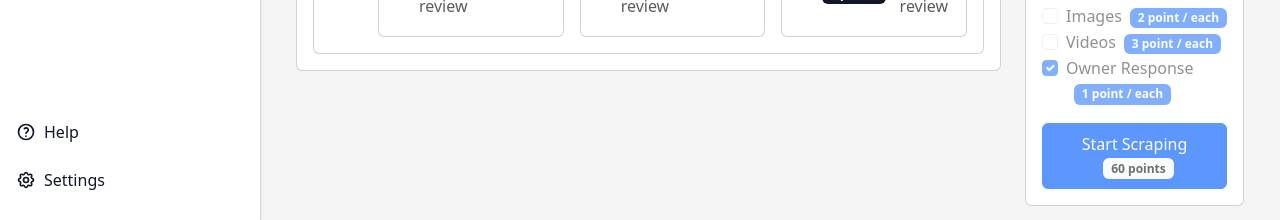
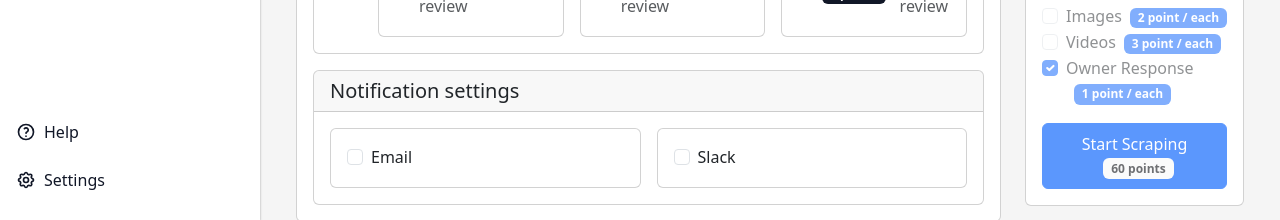
Before and after one commit to shakhrillo/m_main, a React (Vite) app in the folder codecanyon/gmr_scrap/demo/client/: page /scrap in a window 1280 px wide. Shown: the part 580-800 px from the top of the page. Built offline with nearby package versions, Linux system fonts and the light colour scheme; no server answers; sample sign-in values are in the browser's storage.

Commit message:
Add notification settings section with email and Slack options

```diff
--- a/codecanyon/gmr_scrap/demo/client/src/pages/scrap/index.tsx
+++ b/codecanyon/gmr_scrap/demo/client/src/pages/scrap/index.tsx
@@ -279,6 +279,57 @@ const Scrap = () => {
                             </div>
                           </div>
                         </div>
+                        <div className="col-12">
+                          <div className="card">
+                            <h5 className="card-header">
+                              Notification settings
+                            </h5>
+                            <div className="card-body">
+                              <div className="row g-3">
+                                <div className="col-md-6">
+                                  <div className="card">
+                                    <div className="card-body">
+                                      <div className="form-check">
+                                        <input
+                                          className="form-check-input"
+                                          type="checkbox"
+                                          value=""
+                                          id="notificationEmail"
+                                        />
+                                        <label
+                                          className="form-check-label"
+                                          htmlFor="notificationEmail"
+                                        >
+                                          Email
+                                        </label>
+                                      </div>
+                                    </div>
+                                  </div>
+                                </div>
+                                <div className="col-md-6">
+                                  <div className="card">
+                                    <div className="card-body">
+                                      <div className="form-check">
+                                        <input
+                                          className="form-check-input"
+                                          type="checkbox"
+                                          value=""
+                                          id="notificationSlack"
+                                        />
+                                        <label
+                                          className="form-check-label"
+                                          htmlFor="notificationSlack"
+                                        >
+                                          Slack
+                                        </label>
+                                      </div>
+                                    </div>
+                                  </div>
+                                </div>
+                              </div>
+                            </div>
+                          </div>
+                        </div>
                       </div>
                     </div>
                   </div>
```
